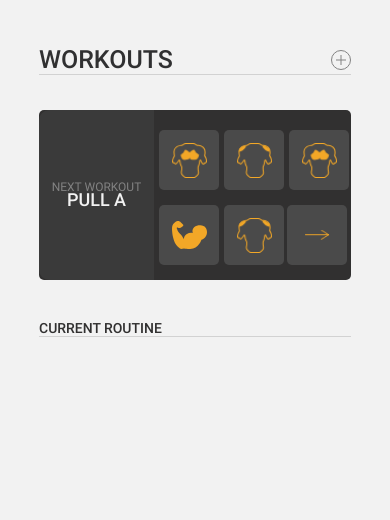
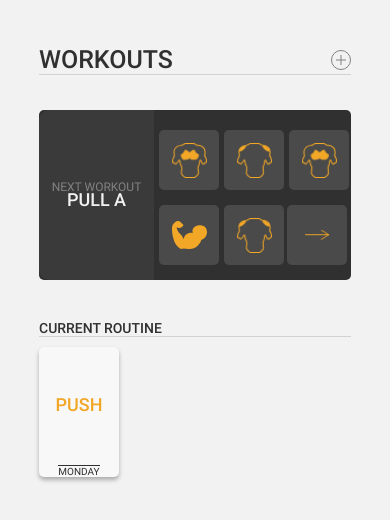
Before and after one commit to RagOfJoes/React-Native-Workout, a React Native app: screen / in a window 390 px wide. Shown: the top 520 px of the page. Built offline with nearby package versions, Linux system fonts and the light colour scheme.

Commit message:
created routine cards

```diff
--- /dev/null
+++ b/Components/Home/Current Routine/Card.js
@@ -0,0 +1,69 @@
+import React, { Component } from 'react';
+import { View, Text, TouchableOpacity, StyleSheet } from 'react-native';
+
+// TODO: Check if date is today if so then change color to indicate as such
+const Card = (props) => {
+    const { date, routineName } = props;
+
+    return (
+        <TouchableOpacity style={styles.cardContainer}>
+            <View style={styles.routineContainer}>
+                <Text style={styles.routineName}>push</Text>
+            </View>
+            <View style={styles.dateContainer}>
+                <Text style={styles.date}>monday</Text>
+            </View>
+        </TouchableOpacity>
+    )
+}
+
+const styles = StyleSheet.create({
+    cardContainer: {
+        width: 80,
+        height: 130,
+        marginTop: 10,
+        borderRadius: 5,
+        marginRight: 10,
+        alignItems: "center",
+        flexDirection: "column",
+        justifyContent: "center",
+        backgroundColor: "#F8F8F8",
+
+        shadowColor: "#000",
+        shadowOffset: {
+            width: 0,
+            height: 3,
+        },
+        shadowOpacity: 0.29,
+        shadowRadius: 4.65,
+
+        elevation: 7,
+    },
+    routineContainer: {
+        flex: 3,
+        justifyContent: "center",
+    },
+    routineName: {
+        fontSize: 18,
+        color: "#F2A727",
+        textTransform: "uppercase",
+        fontFamily: "Roboto-Medium"
+    },
+    dateContainer: {
+        flex: .4,
+        flexDirection: "row",
+        alignItems: "flex-end",
+    },
+    date: {
+        fontSize: 10,
+        width: "100%",
+        color: "#313030",
+        borderTopWidth: .75,
+        textAlign: "center",
+        borderTopColor: "#313030",
+        textTransform: "uppercase",
+        fontFamily: "Roboto-Regular"
+    }
+})
+
+export default Card;
--- a/Components/Home/Current Routine/CurrentRoutine.js
+++ b/Components/Home/Current Routine/CurrentRoutine.js
@@ -1,4 +1,5 @@
 import React, { Component } from 'react';
+import Card from './Card';
 import { View, Text, StyleSheet } from 'react-native';
 
 const CurrentRoutine = (props) => {
@@ -7,6 +8,8 @@ const CurrentRoutine = (props) => {
             <Text style={styles.currentRoutineText}>
                 CURRENT ROUTINE
             </Text>
+            {/* TODO: Horizontal Scrollview */}
+            <Card />
         </View>
     )
 }
```
